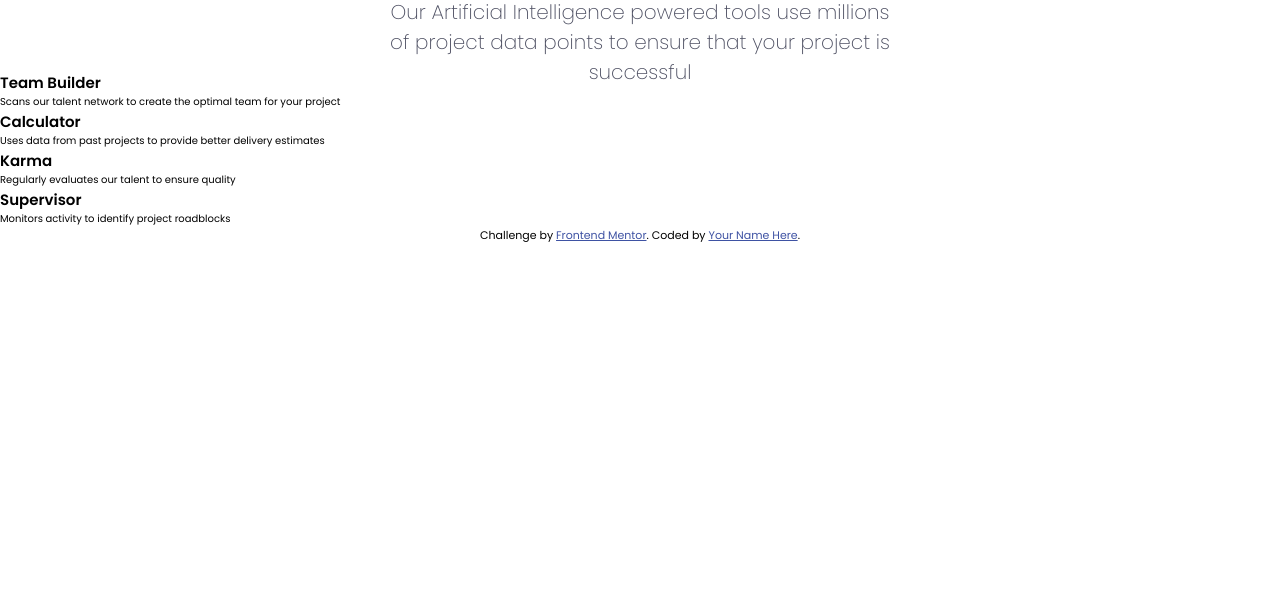
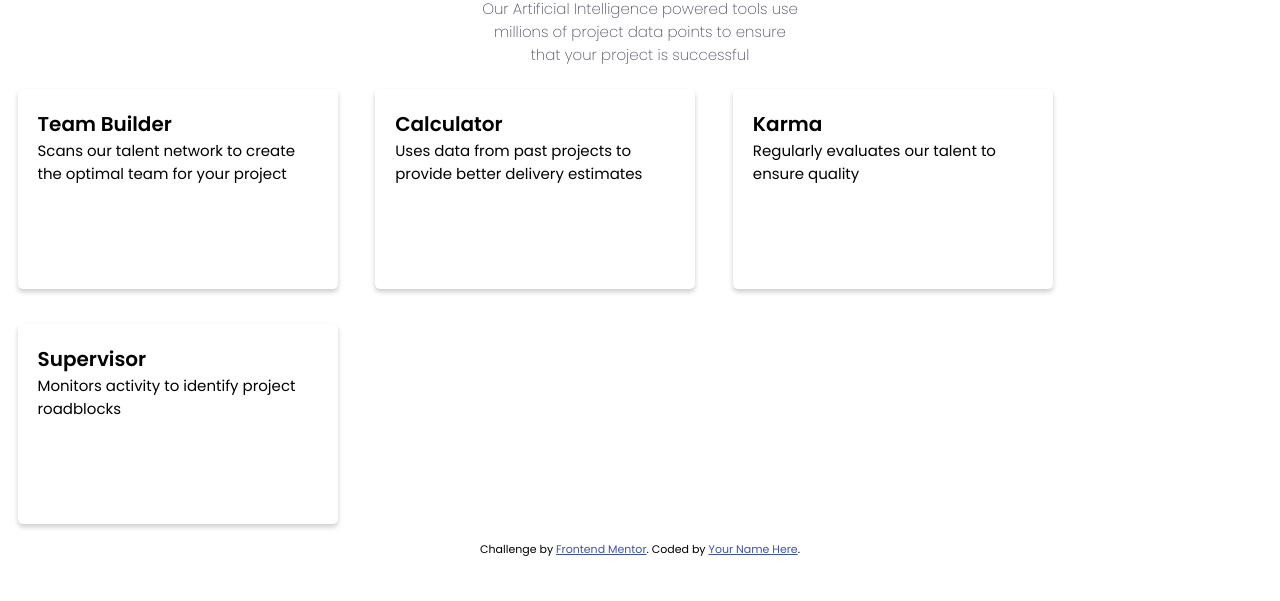
Before and after one commit to loganrane/FrontEndDev101, a plain HTML site: page 7. Four Card Feature/index.html in a window 1280 px wide. Shown: the part 199-800 px from the top of the page. Drawn offline with Linux system fonts and the light colour scheme.

Commit message:
feat: Make cards

```diff
--- a/7. Four Card Feature/sass/main.scss
+++ b/7. Four Card Feature/sass/main.scss
@@ -35,6 +35,9 @@ body {
   box-sizing: border-box;
 }
 
+// ---------------------
+// HERO SECTION
+// ---------------------
 .hero {
   height: 25vh;
   margin: 4rem auto 3rem auto;
@@ -55,9 +58,30 @@ body {
 
   &__info {
     display: inline-block;
-    font-size: 2rem;
-    width: 40vw;
+    font-size: 1.5rem;
+    width: 25vw;
     font-weight: 200;
     color: $veryDarkBlue;
   }
 }
+
+// ---------------------
+// CARDS
+// ---------------------
+.card {
+  display: inline-block;
+  margin: 1.75rem;
+  padding: 2rem;
+  width: 25vw;
+  height: 25vh;
+  border-radius: 0.5rem;
+  box-shadow: 0 3px 5px rgba(0, 0, 0, 0.2);
+
+  &__heading {
+    font-size: 2rem;
+  }
+
+  &__text {
+    font-size: 1.5rem;
+  }
+}
```
Also changed, not shown: 7. Four Card Feature/dist/css/main.min.css.
